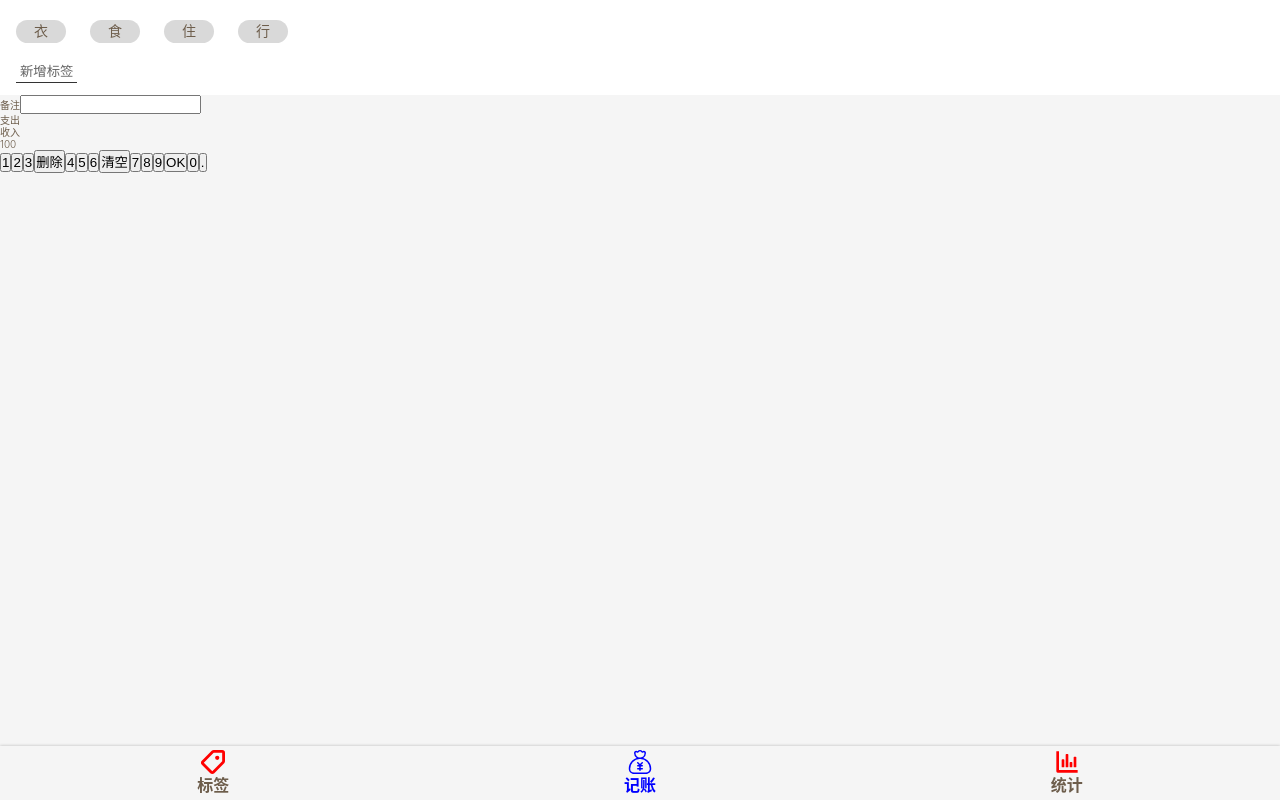
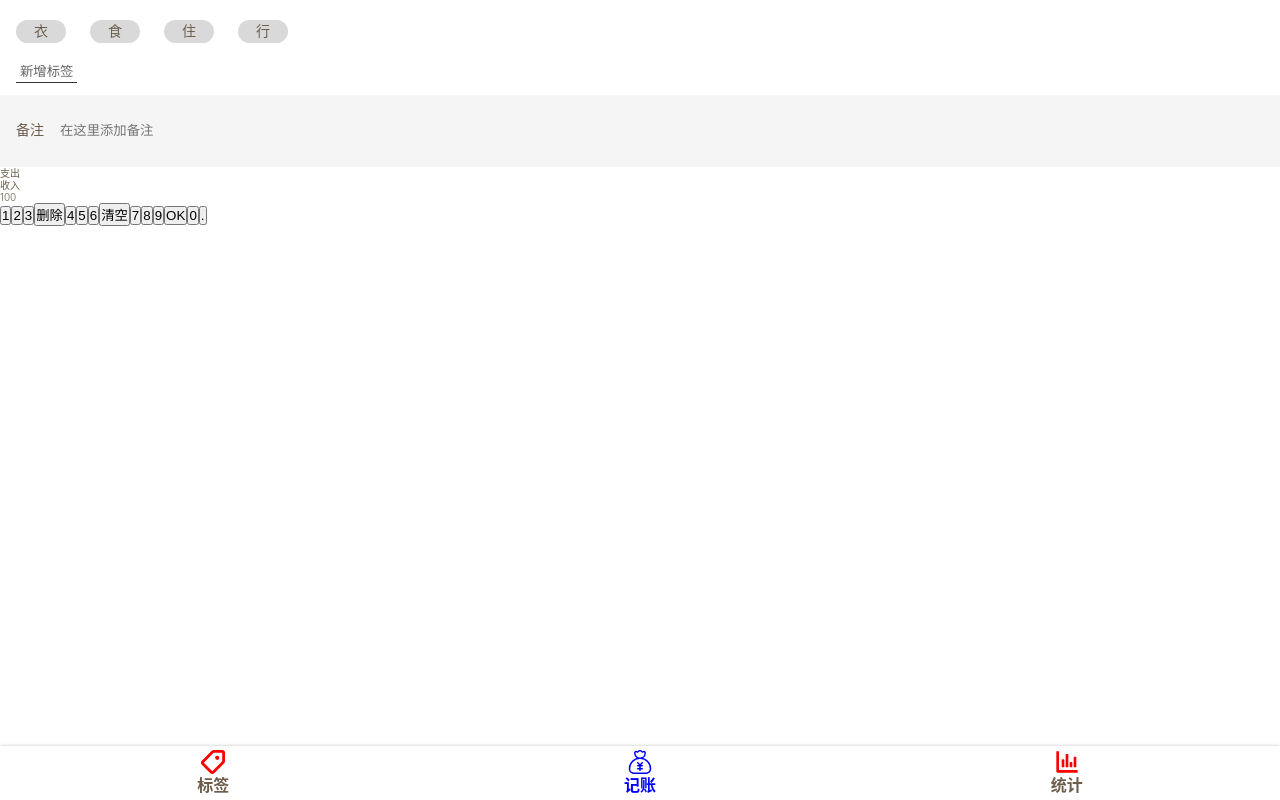
Before and after one commit to lightbuild/light-acount-react, a React (Create React App) app: page /money in a window 1280 px wide. Built offline with nearby package versions, Linux system fonts and the light colour scheme.

Commit message:
完成Money组件的备注UI

```diff
--- a/src/index.scss
+++ b/src/index.scss
@@ -50,3 +50,6 @@
   text-decoration:none;
   color:inherit;
 }
+:focus{
+  outline:none;
+}
--- a/src/routes/money/Money.tsx
+++ b/src/routes/money/Money.tsx
@@ -29,7 +29,24 @@
   }
 `;
 const NotesSection = styled.section`
-
+  background: #f5f5f5;
+  padding:0 1.6rem;
+  font-size:1.4rem;
+  >label{
+    display: flex;
+    align-items: center;
+    >span{
+      margin-right:1.6rem;
+      white-space: nowrap;
+    }
+    >input{
+      display: block;
+      width: 100%;
+      height: 7.2rem;
+      background:none;
+      border:none;
+    }
+  }
 `;
 const CategorySection = styled.section``;
 const NumberPadSection = styled.section``;
@@ -49,7 +66,7 @@
       <NotesSection>
         <label>
           <span>备注</span>
-          <input type="text"/>
+          <input type="text" placeholder="在这里添加备注"/>
         </label>
       </NotesSection>
       <CategorySection>
--- a/src/routes/navigation/navigation.styles.tsx
+++ b/src/routes/navigation/navigation.styles.tsx
@@ -2,6 +2,7 @@
 
 export const Wrapper = styled.div`
   min-height:100vh;
+  background: white;
 
   display: flex;
   flex-direction: column;
```
